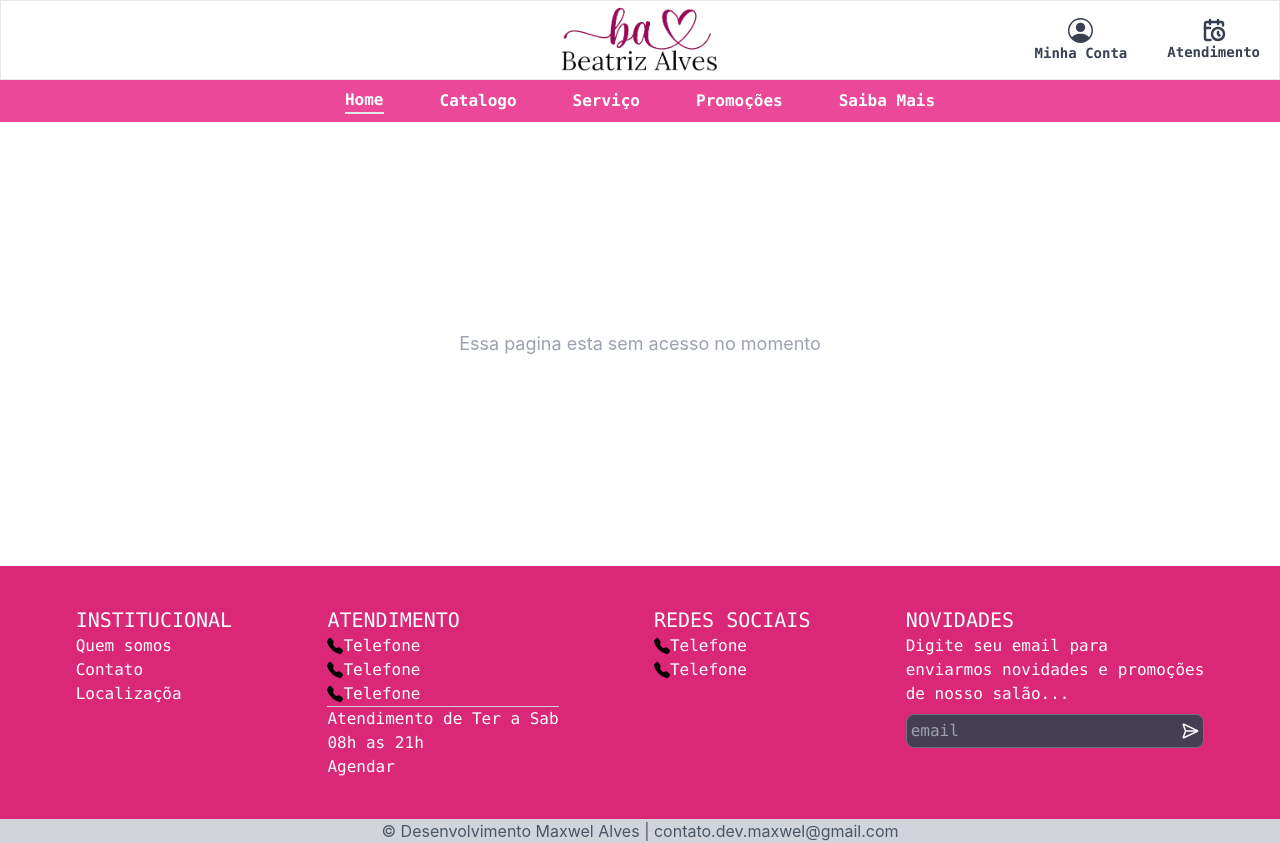
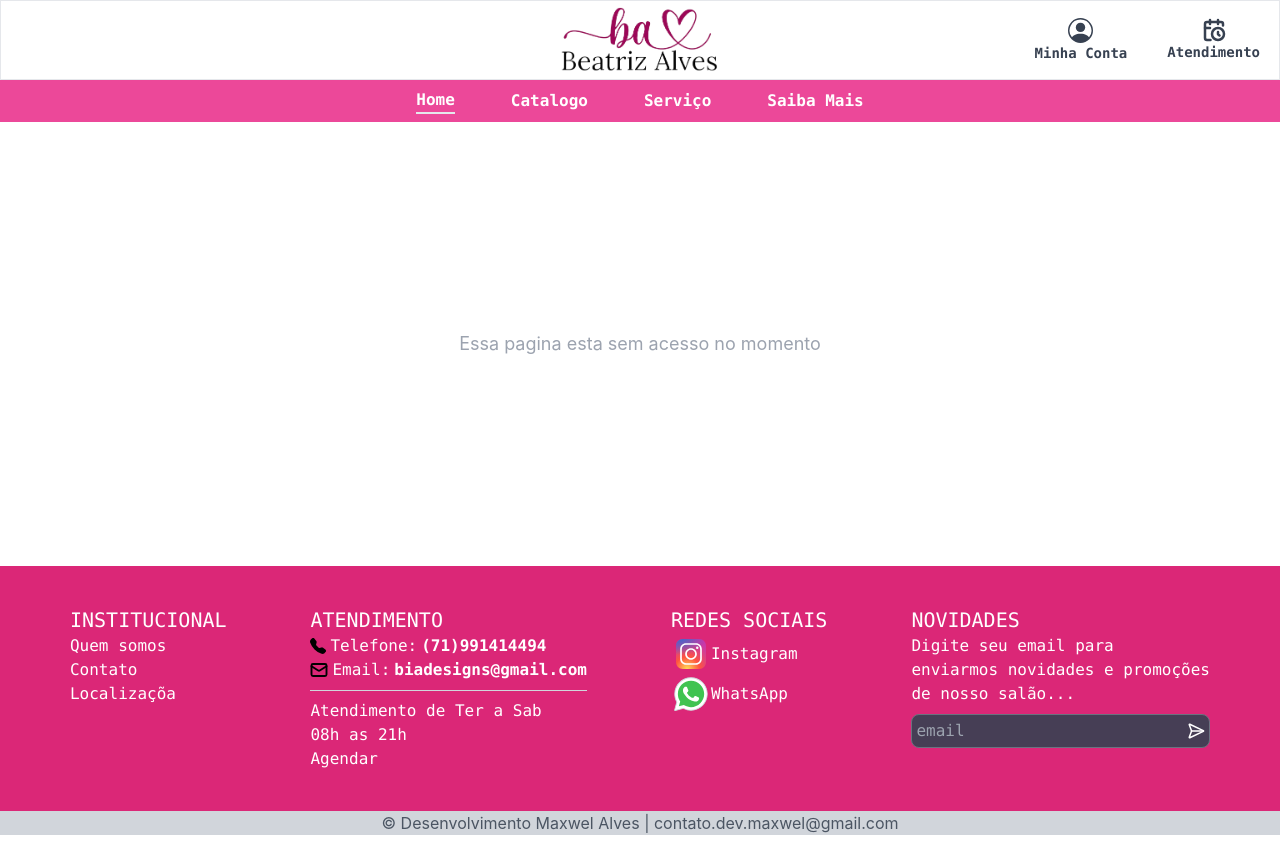
Before and after one commit to maxwel0lz/projeto-bia-react, a React (Vite) app: page /agendamento in a window 1280 px wide. Built offline with nearby package versions, Linux system fonts and the light colour scheme; a web font is replaced by a local one.

Commit message:
Ajustes de Links e Iconis

```diff
--- a/src/components/Down.jsx
+++ b/src/components/Down.jsx
@@ -1,6 +1,8 @@
 import React from "react";
 import telefone from '../assets/telefone.svg'
-import {SendHorizontal} from 'lucide-react'
+import {MailIcon, SendHorizontal} from 'lucide-react'
+import iconIntagram from '../assets/icon-instagram.svg'
+import iconWhatsapp from '../assets/icon-whatsapp.svg'
 
 function Down() {
     return(
@@ -15,10 +17,9 @@ function Down() {
                 </div>
                 <div className="flex flex-col max-sm:items-center text-white text-wrap">
                     <h3 className="text-xl">ATENDIMENTO</h3>
-                    <div className="border-b border-b-gray-300 ">
-                        <span className="flex"><img src={telefone} alt="" />Telefone</span>
-                        <span className="flex"><img src={telefone} alt="" />Telefone</span>
-                        <span className="flex"><img src={telefone} alt="" />Telefone</span>
+                    <div className="border-b border-b-gray-300 mb-2 pb-2 ">
+                        <span className="flex items-center gap-1 "><img src={telefone} alt="" />Telefone:<strong>(71)991414494</strong></span>
+                        <span className="flex items-center gap-1"><MailIcon strokeWidth={2.5} size={18} color="black" />Email:<strong>biadesigns@gmail.com</strong></span>
                     </div>
                     <p>Atendimento de Ter a Sab <br/> 08h as 21h</p>
                     <a className="text-white hover:underline hover:text-white cursor-pointer">Agendar</a>
@@ -27,8 +28,8 @@ function Down() {
                 <div className="flex flex-col max-sm:items-center text-white text-wrap">
                     <h3 className="text-xl">REDES SOCIAIS</h3>
                     <div>
-                        <span className="flex"><img src={telefone} alt="" />Telefone</span>
-                        <span className="flex"><img src={telefone} alt="" />Telefone</span>
+                        <a className="flex items-center cursor-pointer text-white hover:text-gray-400  hover:underline"><img src={iconIntagram} alt="" />Instagram</a>
+                        <a className="flex items-center cursor-pointer text-white hover:text-gray-400 hover:underline"><img src={iconWhatsapp} alt="" />WhatsApp</a>
                     </div>
                 </div>
                 <div className="flex flex-col max-sm:items-center text-white text-wrap">
--- a/src/components/Nav.jsx
+++ b/src/components/Nav.jsx
@@ -45,30 +45,30 @@ function Nav(){
 
                     <span className="flex flex-col gap-5 justify-center border ">
                         <h3 className="text-2xl  font-bold text-gray-800">Usuario</h3>
-                        <a className="flex gap-2 ml-3 text-gray-800 hover:text-gray-500" href=""><svg xmlns="http://www.w3.org/2000/svg" width="25" height="25" fill="currentColor" class="bi bi-person-circle" viewBox="0 0 16 16">
+                        <Link to="/login" className="flex gap-2 ml-3 text-gray-800 hover:text-gray-500" href="" onClick={toggleMenu}><svg xmlns="http://www.w3.org/2000/svg" width="25" height="25" fill="currentColor" class="bi bi-person-circle" viewBox="0 0 16 16">
                                 <path d="M11 6a3 3 0 1 1-6 0 3 3 0 0 1 6 0" />
                                 <path fill-rule="evenodd" d="M0 8a8 8 0 1 1 16 0A8 8 0 0 1 0 8m8-7a7 7 0 0 0-5.468 11.37C3.242 11.226 4.805 10 8 10s4.757 1.225 5.468 2.37A7 7 0 0 0 8 1" />
                             </svg>Minha Conta
-                        </a>
-                        <a className="flex gap-2 ml-3  text-gray-800 hover:text-gray-500" href=""><svg  xmlns="http://www.w3.org/2000/svg" width="25" height="25" fill="currentColor" class="bi bi-person-circle" viewBox="0 0 16 16">
+                        </Link >
+                        <Link  to="/agendamento" onClick={toggleMenu} className="flex gap-2 ml-3  text-gray-800 hover:text-gray-500" href=""><svg  xmlns="http://www.w3.org/2000/svg" width="25" height="25" fill="currentColor" class="bi bi-person-circle" viewBox="0 0 16 16">
                             <path d="M11 6a3 3 0 1 1-6 0 3 3 0 0 1 6 0" />
                             <path fill-rule="evenodd" d="M0 8a8 8 0 1 1 16 0A8 8 0 0 1 0 8m8-7a7 7 0 0 0-5.468 11.37C3.242 11.226 4.805 10 8 10s4.757 1.225 5.468 2.37A7 7 0 0 0 8 1" />
                         </svg> Atendimento
-                        </a>
+                        </Link>
                     </span>
                     <span className="flex flex-col gap-5 justify-center border">
                         <h3 className="text-2xl  font-bold text-gray-800">Navegar</h3>
-                        <a href="#" className="block ml-3 text-gray-800 hover:text-gray-500">
-                            Serviços
-                        </a>
-                        <a href="#" className="block ml-3 text-gray-800 hover:text-gray-500">
-                            Contato
-                        </a>
+                        <Link to="/catalogo"  onClick={toggleMenu} className="block ml-3 text-gray-800 hover:text-gray-500">
+                            Catalogo
+                        </Link>
+                        <Link to="/sobre" onClick={toggleMenu} className="block ml-3 text-gray-800 hover:text-gray-500">
+                            Sobre
+                        </Link>
                     </span>
                 </div>
                 <button
-                onClick={toggleMenu}
-                className="mt-6 block bg-pink-500 text-white py-2 px-4 rounded-lg"
+                    onClick={toggleMenu}
+                    className="mt-6 block bg-pink-500 text-white py-2 px-4 rounded-lg"
                 >
                 Fechar
                 </button>
@@ -80,7 +80,7 @@ function Nav(){
                 <Link className="font-bold" to="/"><li className="cursor-pointer text-white border-b-2">Home</li></Link>
                 <Link className="font-bold" to="/catalogo"><li  className="cursor-pointer text-white">Catalogo</li></Link>
                 <Link className="font-bold" to="/agendamento"><li className="cursor-pointer text-white">Serviço</li></Link>
-                <Link className="font-bold" to="/agendamento"><li className="cursor-pointer text-white">Promoções</li></Link>
+                <Link className="font-bold hidden" to="/agendamento"><li className="cursor-pointer text-white">Promoções</li></Link>
                 <Link className="font-bold" to="/sobre"><li className="cursor-pointer text-white">Saiba Mais</li></Link>
             </ul>
         </div>
--- a/src/pages/Catalogo.jsx
+++ b/src/pages/Catalogo.jsx
@@ -5,7 +5,7 @@ import designSobraselha from '../assets/designSobranselha.jpeg'
 function Catalogo() {
 
   return (
-    <div className='flex flex-col items-center bg-pink-50 max-sm:p-10 p-20'>
+    <div className='flex flex-col items-center bg-pink-100 gap-20 max-sm:p-10 p-20'>
       <CardCatalogo
         imagem={designSobraselha}
         titulo={"Design Personalizado"}
```
Also changed, not shown: src/components/CardCatalogo.jsx (line endings or trailing spaces).
